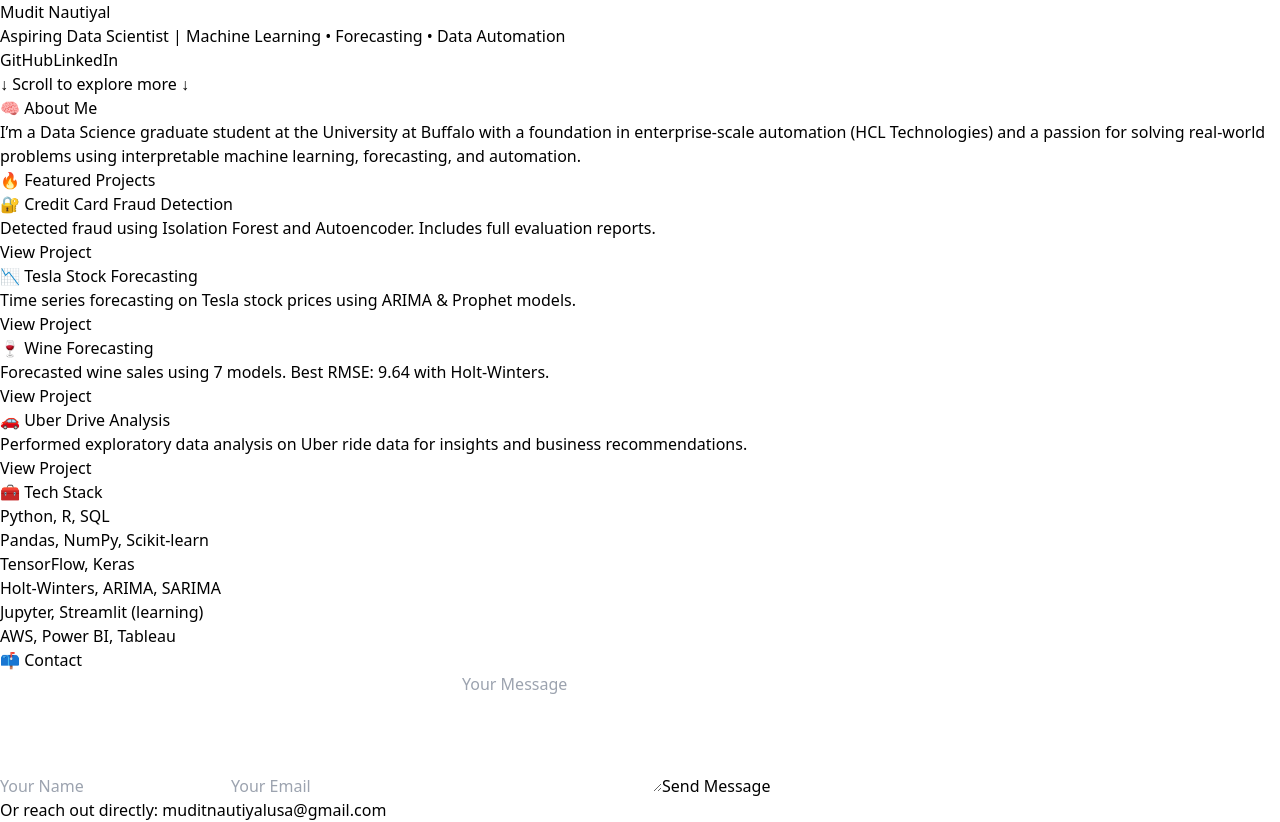
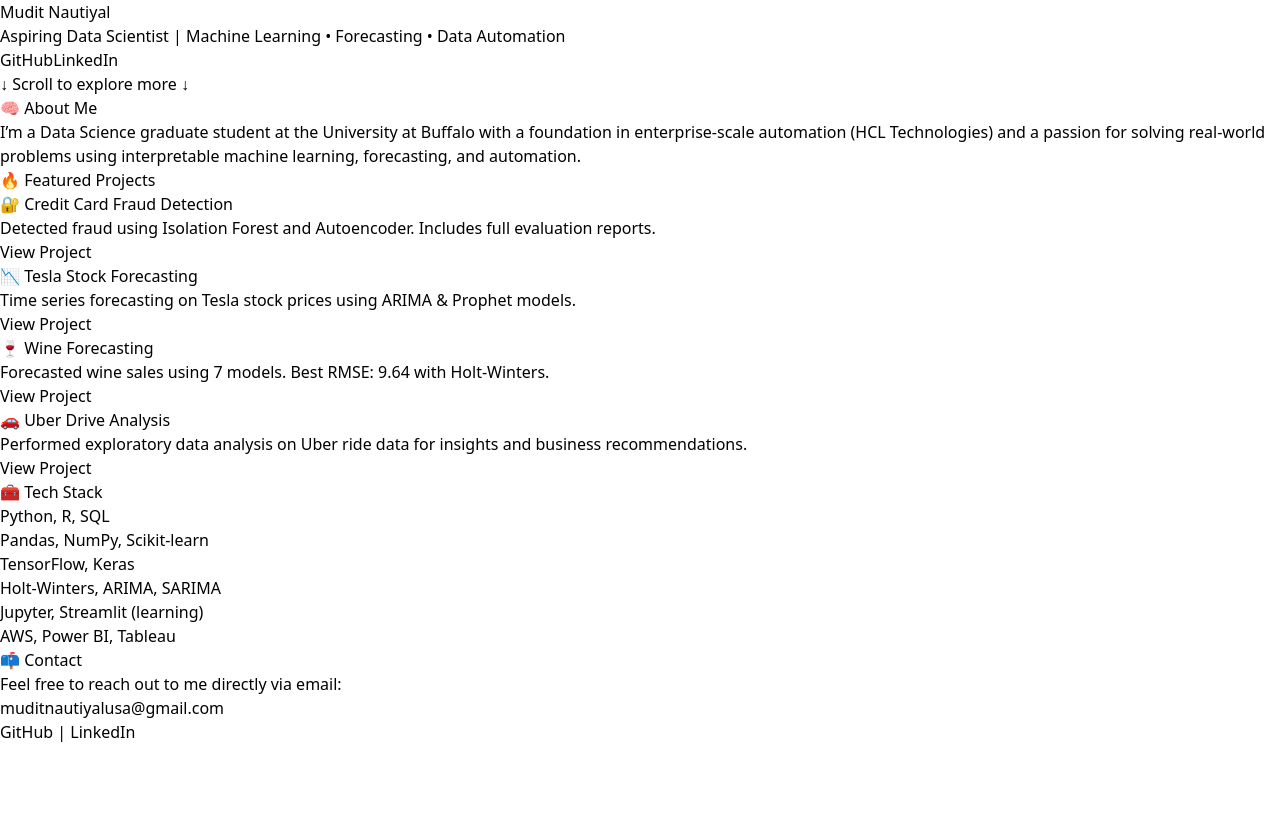
Before and after one commit to MuditNautiyal-21/muditnautiyal-portfolio, a React (Vite) app: page / in a window 1280 px wide. After the commit the page ends 800 px from the top, so only its background shows below. Built offline with nearby package versions, Linux system fonts and the light colour scheme.

Commit message:
Removed Netlify form and simplified contact section

```diff
--- a/src/App.jsx
+++ b/src/App.jsx
@@ -83,55 +83,16 @@ export default function App() {
 
       {/* Contact */}
       <section className="px-8 py-16 text-center">
-        <h2 className="text-3xl font-semibold mb-4">📫 Contact</h2>
-
-        <form
-          name="contact"
-          method="POST"
-          data-netlify="true"
-          action="/thank-you.html"
-          className="grid gap-4 max-w-md mx-auto mt-8"
-        >
-          <input type="hidden" name="form-name" value="contact" />
-
-          <input
-            type="text"
-            name="name"
-            placeholder="Your Name"
-            required
-            className="p-2 rounded bg-gray-800 text-white border border-gray-700"
-          />
-
-          <input
-            type="email"
-            name="email"
-            placeholder="Your Email"
-            required
-            className="p-2 rounded bg-gray-800 text-white border border-gray-700"
-          />
-
-          <textarea
-            name="message"
-            placeholder="Your Message"
-            rows="5"
-            required
-            className="p-2 rounded bg-gray-800 text-white border border-gray-700"
-          />
-
-          <button
-            type="submit"
-            className="bg-blue-600 hover:bg-blue-700 text-white py-2 px-4 rounded"
-          >
-            Send Message
-          </button>
-        </form>
-
-        <p className="text-gray-500 mt-6">
-          Or reach out directly:{" "}
-          <a href="mailto:muditnautiyalusa@gmail.com" className="text-blue-400 underline">
-            muditnautiyalusa@gmail.com
-          </a>
-        </p>
+      <h2 className="text-3xl font-semibold mb-4">📫 Contact</h2>
+      <p className="text-gray-300 mb-2">
+        Feel free to reach out to me directly via email:
+      </p>
+      <p className="text-blue-400 underline">
+        <a href="mailto:muditnautiyalusa@gmail.com">muditnautiyalusa@gmail.com</a>
+      </p>
+      <p className="text-blue-400 underline mt-2">
+        <a href="https://github.com/MuditNautiyal-21">GitHub</a> | <a href="https://linkedin.com/in/mudit-nautiyal">LinkedIn</a>
+      </p>
       </section>
     </main>
   );
```
